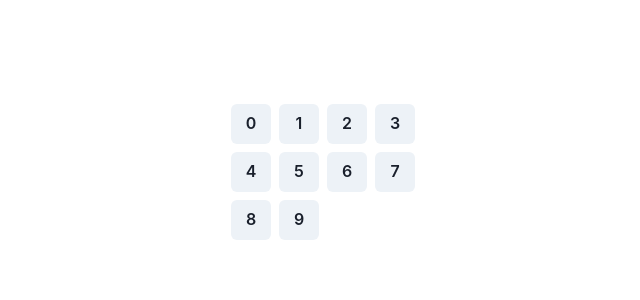
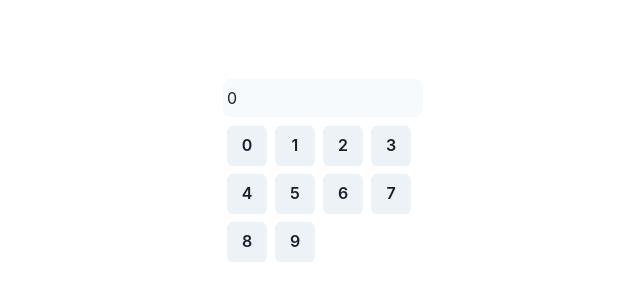
Before and after one commit to isaevlivepage/calculator, a React (Create React App) app: page / in a window 1280 px wide. Shown: the part 228-528 px from the top of the page, without its empty margins (317-957 px from the left). Built offline with nearby package versions, Linux system fonts and the light colour scheme.

Commit message:
useState

```diff
--- a/src/App.tsx
+++ b/src/App.tsx
@@ -1,25 +1,30 @@
-import React from 'react';
+import React, {JSX} from 'react';
 import './App.css';
 import { Box, Text, Button } from '@chakra-ui/react'
+import {useState} from "react";
 import Number from "./components/numbers";
 
 
 const App:React.FunctionComponent = () => {
 
-    const nums: Array<number> = [0, 1, 2, 3, 4, 5, 6, 7, 8, 9];
-    //const nums : number = 1;
+    const [counts, setCounts] = useState(0);
+    const [result, setResult] = useState('');
+
 
   return (
     <div className="App">
-      <Box display='flex' justifyContent = 'center' alignItems='center' h='100vh'>
-        {/*<Text fontSize = "2xl">Hello!</Text>*/}
-
-        <Box display='flex' flexWrap='wrap' w='15%'>
-            {nums.map((num) => {
-                return (<Number numbers={num}/>)
-            })}
-            {/*<Number numbers={nums}/>*/}
-        </Box>
+      <Box display='flex' flexDirection='column' justifyContent = 'center' alignItems='center' h='100vh'>
+          <Box display='flex' gap='5px' flexDirection='column' justifyContent='center' alignItems='center' w='200px'>
+              <Box display='flex' justifyContent='between' w='100%' bg = 'gray.50' borderRadius='8px'>
+                  <Text display='flex' justifyContent='start' alignItems='center'  w='100%' h='38px' px='4px' >
+                      {counts}
+                  </Text>
+                  <Text display = 'flex' justifyContent='end' w='fit-content' h='38px' textColor='tomato' alignItems='center'>
+                      {result}
+                  </Text>
+              </Box>
+                <Number data={counts} onClick={setCounts}/>
+          </Box>
       </Box>
 
     </div>
--- a/src/components/numbers.tsx
+++ b/src/components/numbers.tsx
@@ -1,18 +1,40 @@
 import React from 'react';
-import {Button} from "@chakra-ui/react";
+import {Box, Button} from "@chakra-ui/react";
+import {data} from "cheerio/lib/api/attributes";
 
 interface Props {
-    numbers: number;
+    data: number | string;
+    onClick?: any;
 }
-const Number = ({numbers}: Props) =>
-{
-    return(
-//         numbers.map((numb) => {
-//             return <Button>{numb}</Button>
+// const Number = ({numbers, data}: Props) =>
+// {
+//     return(
+// //         numbers.map((numb) => {
+// //             return <Button>{numb}</Button>
+// // }
+// //     )
+//         <Button key = {numbers} w ='40px' h ='40px' margin='4px'>{numbers}</Button>
+//     );
 // }
-//     )
-        <Button key = {numbers} w ='40px' h ='40px' margin='4px'>{numbers}</Button>
-    );
+
+const number = ({data, onClick} : Props) => {
+    const numbers: Array<number> = [0, 1, 2, 3, 4, 5, 6, 7, 8, 9];
+    const nums = numbers.map((num) => {
+        return (<Button key = {num} w ='40px' h ='40px' margin='4px'
+        onClick={(e) => {
+            console.log('asdf = ', num);
+            debugger;
+            if(data == 0) onClick(num)
+            else {
+                onClick(`${data}${num}`);
+                console.log('!=0')
+            }
+            //data = 0 ? onClick(num) : onClick(`${data}${num}`);
+            // onClick(data + num);
+        }
+        }>{num}</Button>)
+    });
+    return <Box>{nums}</Box>
 }
 
-export default Number;
+export default number;
```
